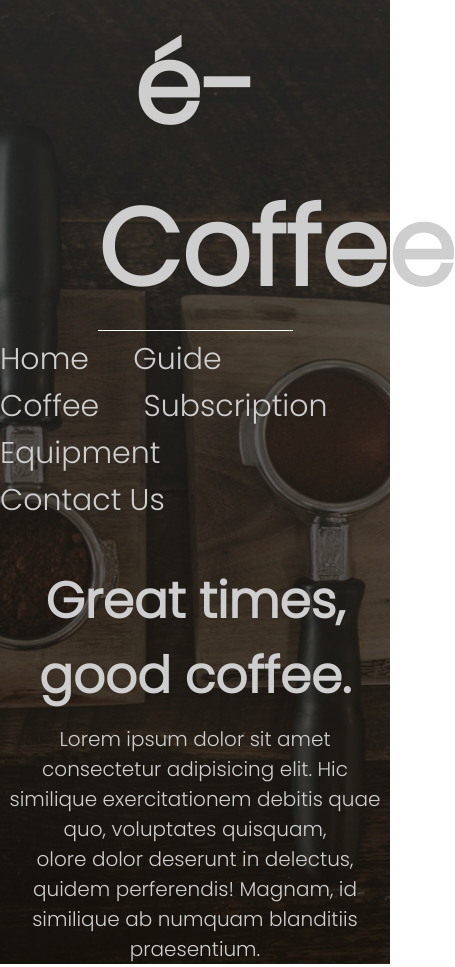
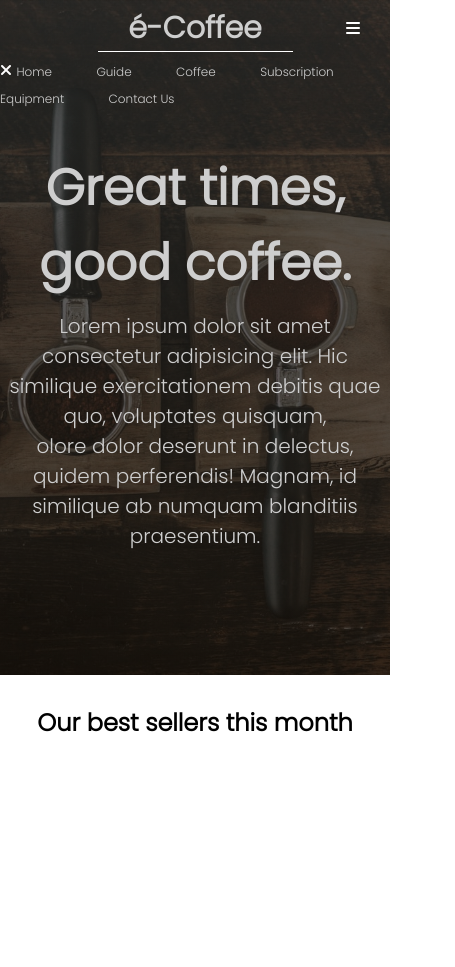
Before and after one commit to ericchee08/Ecommerce-Coffee-Website, a plain HTML site: page index.html in a window 390 px wide. Shown: the top 967 px of the page, 455 px wide, since content can reach past the window. After the commit the page ends 844 px from the top, so only its background shows below. Drawn offline with Linux system fonts and the light colour scheme.

Commit message:
starting media queries

```diff
--- a/index.html
+++ b/index.html
@@ -9,6 +9,7 @@
     <link rel="preconnect" href="https://fonts.googleapis.com">
     <link rel="preconnect" href="https://fonts.gstatic.com" crossorigin>
     <link href="https://fonts.googleapis.com/css2?family=Poppins:wght@300&display=swap" rel="stylesheet">
+    <script src="https://kit.fontawesome.com/fc6a07f205.js" crossorigin="anonymous"></script>
     <title>Coffee</title>
 </head>
 
@@ -20,6 +21,7 @@
         <nav>
             <h1>é-Coffee</h1>
             <ul>
+                <i class="fas fa-times open"></i>
                 <li><a href="index.html">Home</a></li>
                 <li><a href="">Guide</a></li>
                 <li><a href="">Coffee</a></li>
@@ -27,6 +29,7 @@
                 <li><a href="">Equipment</a></li>
                 <li><a href="">Contact Us</a></li>
             </ul>
+            <i class="fas fa-bars close" onclick="showMenu()"></i>
         </nav>
 
         <div class="text-box">
--- a/style.css
+++ b/style.css
@@ -76,3 +76,29 @@ nav li:hover::after{
     text-align: center;
     padding-top: 30px;
 }
+
+
+@media (max-width: 1064px) {
+    .close {
+        position: absolute;
+        right: 10px;
+        margin: 20px;
+        color: white;
+    }
+
+    .open {
+        color: white;
+    }
+
+    nav h1{
+        font-size: 30px;
+    }
+
+    nav a{
+        font-size: 12px;
+    }
+
+    /* nav li{
+        margin-right: 10px;
+    } */
+}
```
